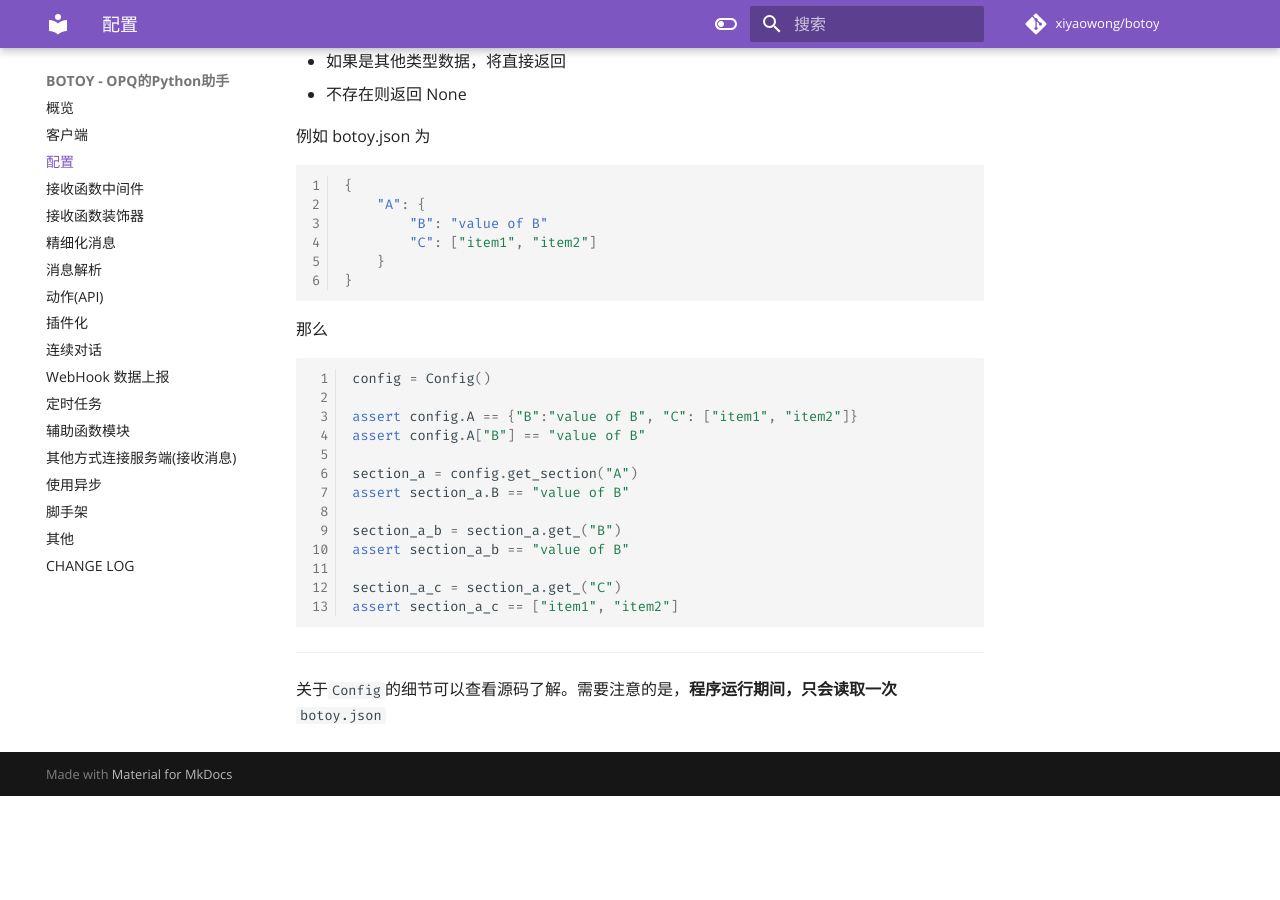
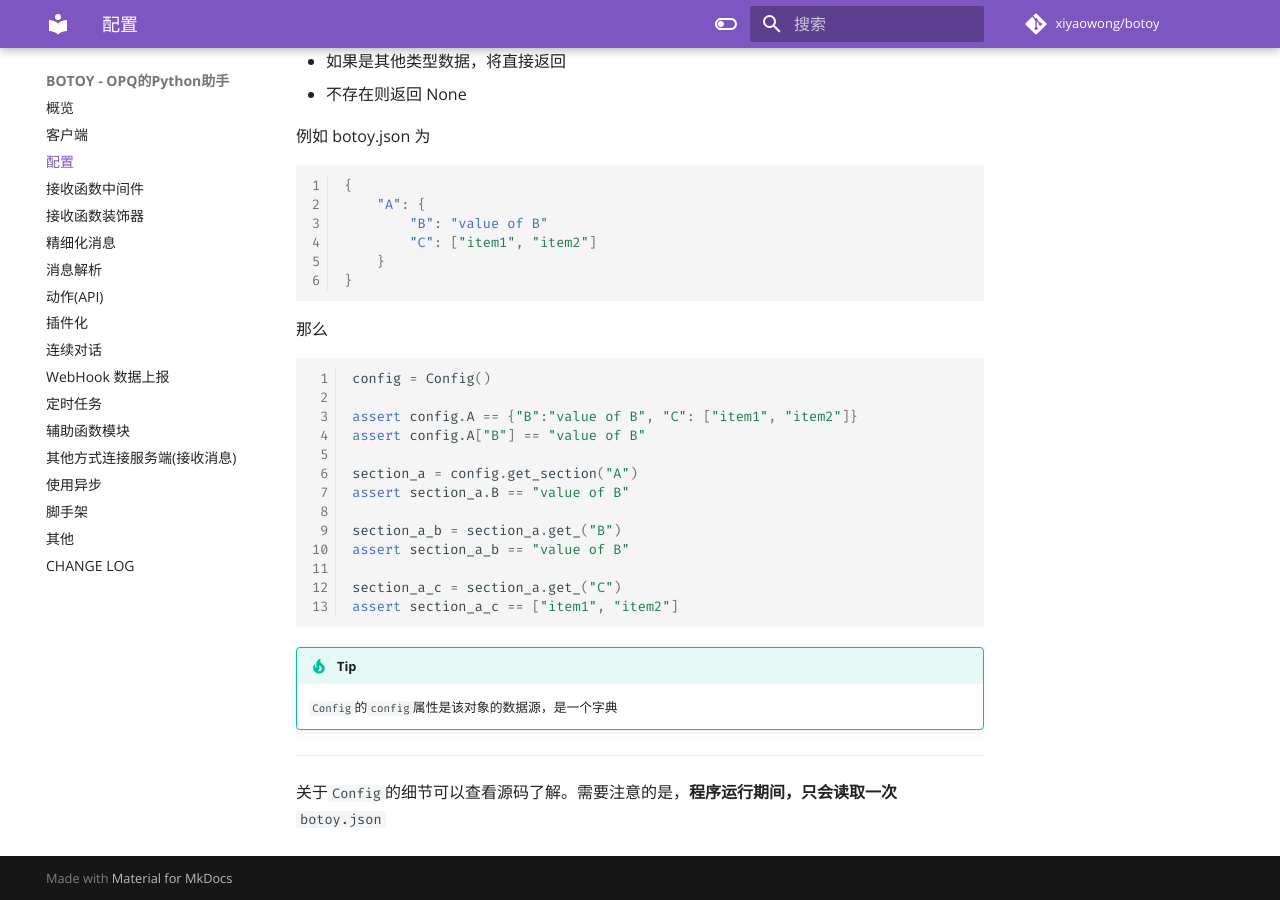
Before and after one commit to opq-osc/botoy, an MkDocs documentation site: the page built from docs/config.md, in a window 1280 px wide and 900 px high, scrolled down 1393 px. Built offline with MkDocs 1.6.1 and Material for MkDocs 9.7.7, drawn with Linux system fonts in a browser that asks for light colours; comment, search, counter and statistics services are not loaded; before the commit the page ends 2189 px from its top, so only the background shows below that.

Commit message:
Add tip for Config.config

````diff
--- a/docs/config.md
+++ b/docs/config.md
@@ -80,6 +80,10 @@ section_a_c = section_a.get_("C")
 assert section_a_c == ["item1", "item2"]
 ```
 
+!!!tip
+
+    `Config`的`config`属性是该对象的数据源，是一个字典
+
 ---
 
 关于`Config`的细节可以查看源码了解。需要注意的是，**程序运行期间，只会读取一次**`botoy.json`
````
